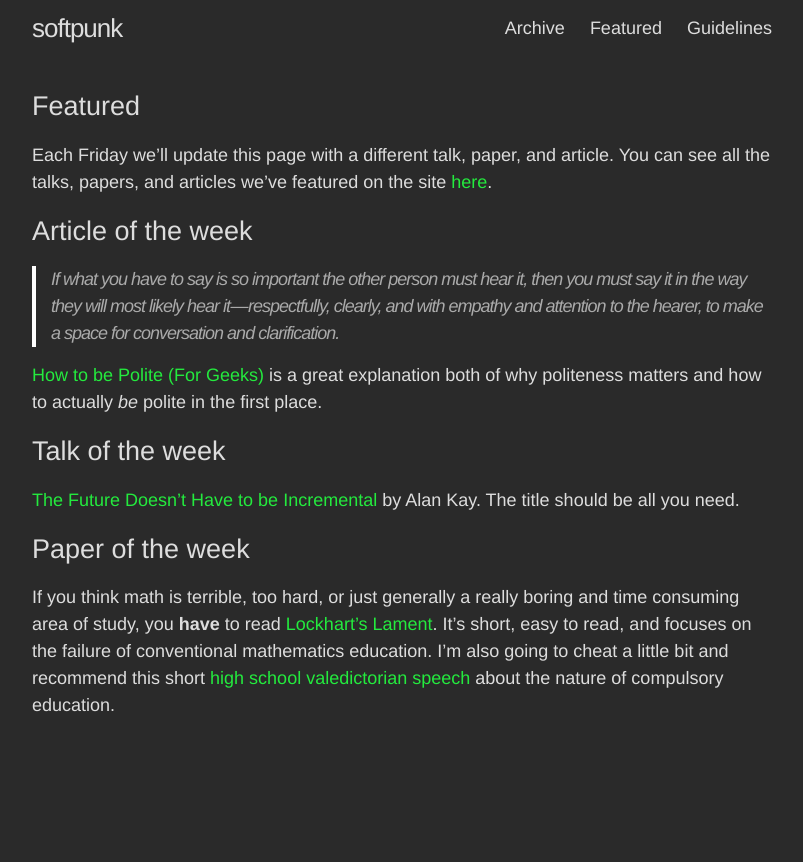
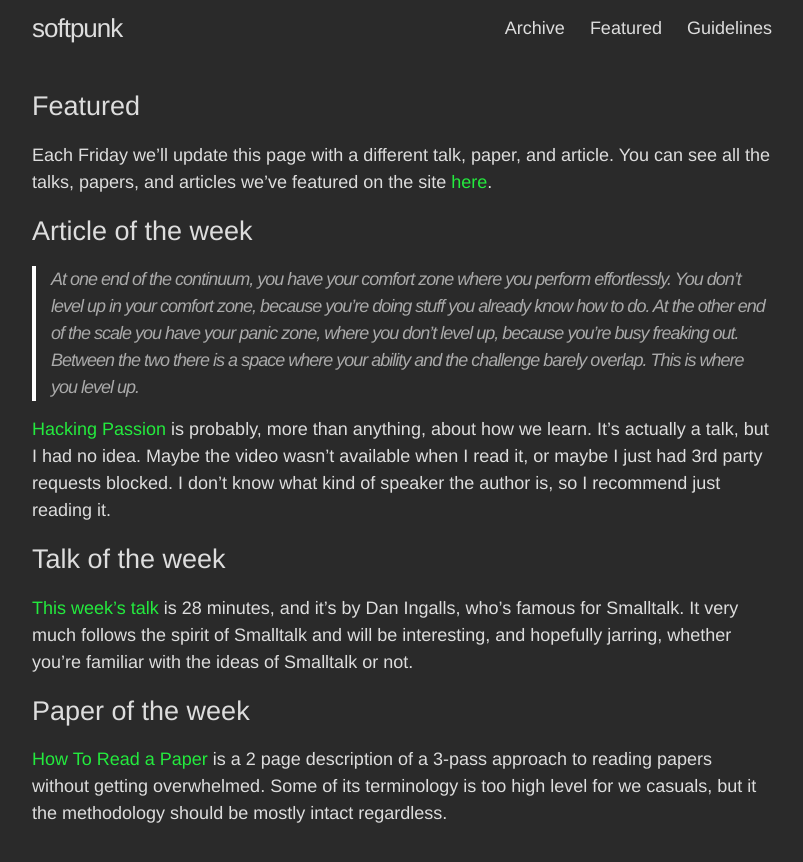
Before and after one commit to softpunk/softpunk.github.io, a Jekyll site: the page built from featured.md, in a window 1280 px wide. Shown: the top 862 px of the page, without its empty margins (238-1041 px from the left). Built offline with Jekyll 4.4.1, drawn with Linux system fonts in a browser that asks for light colours.

Commit message:
New featured {article,talk,paper}

```diff
--- a/featured.md
+++ b/featured.md
@@ -7,12 +7,12 @@ permalink: /featured/
 Each Friday we'll update this page with a different talk, paper, and article. You can see all the talks, papers, and articles we've featured on the site [here](/archive/).
 
 ## Article of the week
-> If what you have to say is so important the other person must hear it, then you must say it in the way they will most likely hear it — respectfully, clearly, and with empathy and attention to the hearer, to make a space for conversation and clarification.
+> At one end of the continuum, you have your comfort zone where you perform effortlessly. You don't level up in your comfort zone, because you're doing stuff you already know how to do. At the other end of the scale you have your panic zone, where you don't level up, because you're busy freaking out. Between the two there is a space where your ability and the challenge barely overlap. This is where you level up.
 
-[How to be Polite (For Geeks)](https://medium.com/message/how-to-be-polite-for-geeks-86cb784983b1) is a great explanation both of why politeness matters and how to actually *be* polite in the first place.
+[Hacking Passion](http://kytrinyx.com/presentations/hacking-passion) is probably, more than anything, about how we learn. It's actually a talk, but I had no idea. Maybe the video wasn't available when I read it, or maybe I just had 3rd party requests blocked. I don't know what kind of speaker the author is, so I recommend just reading it.
 
 ## Talk of the week
-[The Future Doesn't Have to be Incremental](https://www.youtube.com/watch?v=gTAghAJcO1o) by Alan Kay. The title should be all you need.
+[This week's talk](https://www.youtube.com/watch?v=QTJRwKOFddc) is 28 minutes, and it's by Dan Ingalls, who's famous for Smalltalk. It very much follows the spirit of Smalltalk and will be interesting, and hopefully jarring, whether you're familiar with the ideas of Smalltalk or not.
 
 ## Paper of the week
-If you think math is terrible, too hard, or just generally a really boring and time consuming area of study, you **have** to read [Lockhart's Lament](http://www.maa.org/sites/default/files/pdf/devlin/LockhartsLament.pdf). It's short, easy to read, and focuses on the failure of conventional mathematics education. I'm also going to cheat a little bit and recommend this short [high school valedictorian speech](https://www.youtube.com/watch?v=9M4tdMsg3ts) about the nature of compulsory education.
+[How To Read a Paper](http://blizzard.cs.uwaterloo.ca/keshav/home/Papers/data/07/paper-reading.pdf) is a 2 page description of a 3-pass approach to reading papers without getting overwhelmed. Some of its terminology is too high level for we casuals, but it the methodology should be mostly intact regardless.
```
Also changed, not shown: archive.md (+3 -0 lines).
